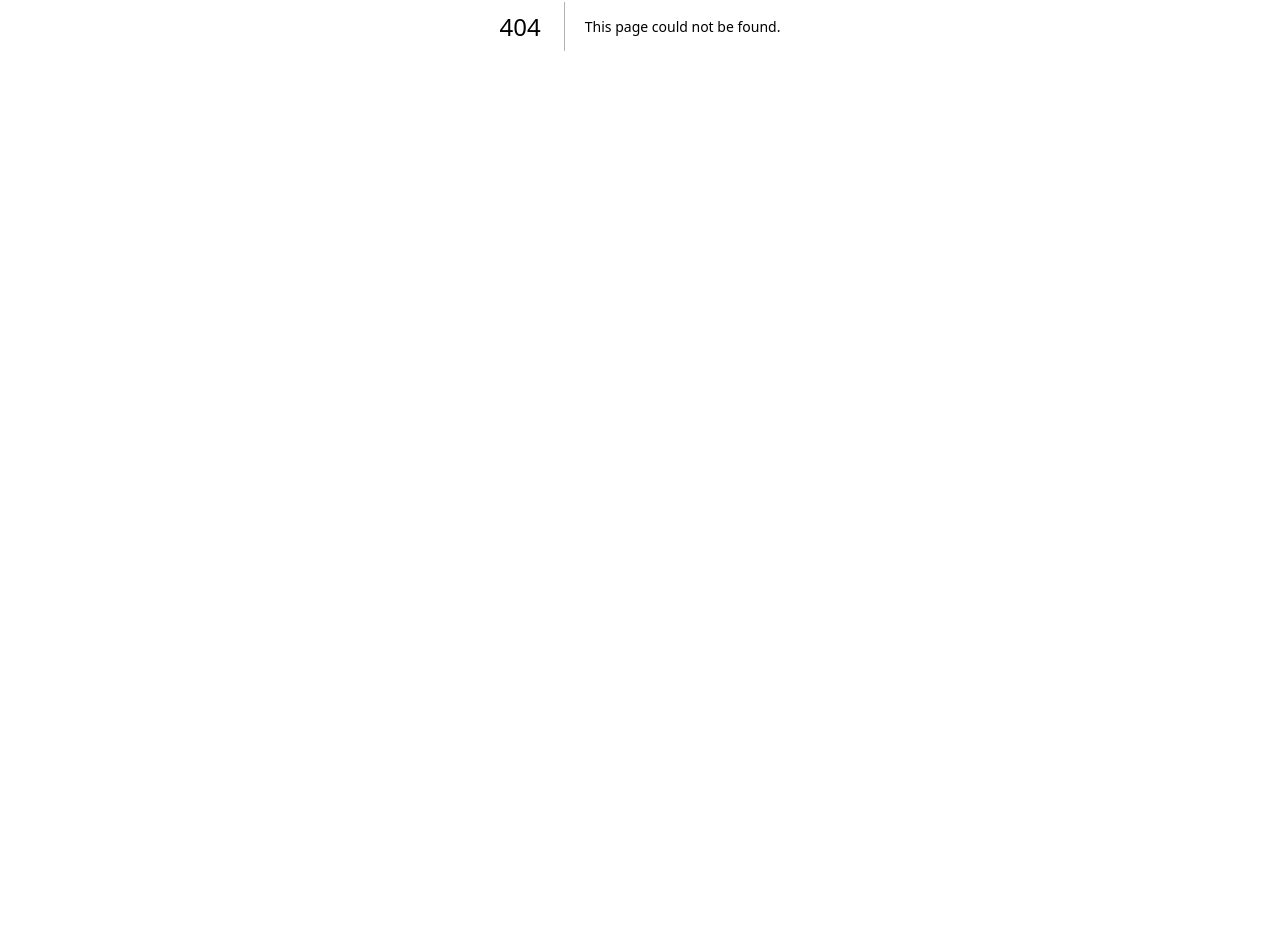
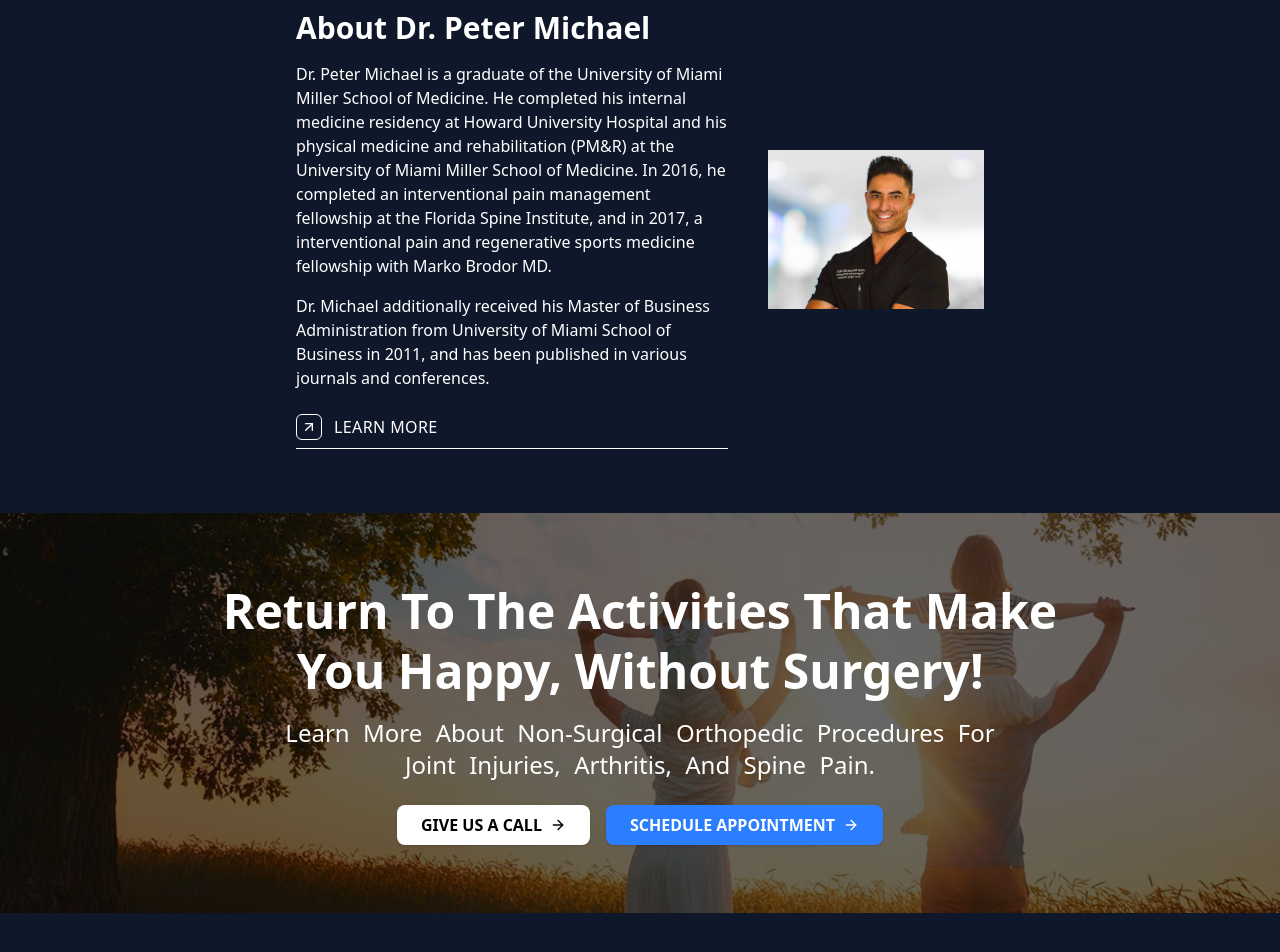
Before and after one commit to SlinkyCollins/Perform-Md, a Next.js app: page /thankyou in a window 1280 px wide. Before the commit this address had no page. Shown: the part 374-1326 px from the top of the page. Before the commit the page ends 800 px from the top, so only its background shows below. Built offline with nearby package versions, Linux system fonts and the light colour scheme.

Commit message:
feat(thank-you): completed the page

```diff
--- /dev/null
+++ b/src/app/thankyou/page.js
@@ -0,0 +1,87 @@
+import Footer from '@/components/Footer'
+import Navbar from '@/components/Navbar'
+import { ArrowRight, ArrowUpRight } from 'lucide-react'
+import Image from 'next/image'
+import React from 'react'
+
+const page = () => {
+    return (
+        <>
+            <Navbar />
+            <section className="text-center py-16 bg-[#1d293d] text-white px-4">
+                <h1 className="text-3xl md:text-4xl font-bold mb-2">Appointment Schedule!</h1>
+                <p className="text-lg md:text-xl">Someone From PerformMD Will Contact You Soon!</p>
+            </section>
+
+            <section className="bg-[#0f172b] px-4 md:px-12 lg:px-74 py-16 flex flex-col lg:flex-row items-center gap-10 max-w mx-auto">
+                <div className="lg:flex-[2]">
+                    <h2 className="text-2xl md:text-3xl font-semibold mb-4 text-white">About Dr. Peter Michael</h2>
+                    <p className="text-white mb-4">
+                        Dr. Peter Michael is a graduate of the University of Miami Miller School of Medicine. He completed his internal medicine residency at Howard University Hospital and his physical medicine and rehabilitation (PM&R) at the University of Miami Miller School of Medicine. In 2016, he completed an interventional pain management fellowship at the Florida Spine Institute, and in 2017, a interventional pain and regenerative sports medicine fellowship with Marko Brodor MD.
+                    </p>
+                    <p className="text-white mb-4">
+                        Dr. Michael additionally received his Master of Business Administration from University of Miami School of Business in 2011, and has been published in various journals and conferences.
+                    </p>
+
+                    <div className="mt-6 w-full">
+                        <div className="flex items-center gap-3">
+                            <div className="border border-white p-1 rounded-sm">
+                                <ArrowUpRight className="w-4 h-4 text-white" />
+                            </div>
+                            <span className="text-white font-medium uppercase tracking-wide">Learn More</span>
+                        </div>
+                        <div className="w-full h-[1px] bg-white mt-2" />
+                    </div>
+                </div>
+
+                <div className="lg:flex-1">
+                    <Image
+                        src="/doctor.png"
+                        alt="Dr Peter Michael"
+                        width={300}
+                        height={400}
+                        className="w-full max-w-xs mx-auto"
+                    />
+                </div>
+            </section>
+
+            <section className="relative h-auto md:h-[400px] text-white flex items-center justify-center px-4 py-16 md:py-0">
+                <Image
+                    src="/footerCtaImg.png"
+                    alt="Banner"
+                    fill
+                    className="object-cover"
+                />
+                <div className="absolute inset-0 bg-gradient-to-b from-black/60 to-black/60 z-0" />
+                <div className="relative z-10 text-center max-w-4xl">
+                    <h3 className="text-3xl md:text-5xl font-bold mb-4 leading-tight">
+                        Return To The Activities That Make <br className="hidden md:block" />
+                        You Happy, Without Surgery!
+                    </h3>
+                    <p
+                        className="mb-6 text-base md:text-2xl font-light capitalize"
+                        style={{ wordSpacing: "0.45rem" }}
+                    >
+                        Learn more about non-surgical orthopedic procedures for <br className="hidden md:block" />
+                        joint injuries, arthritis, and spine pain.
+                    </p>
+
+                    <div className="flex flex-col md:flex-row justify-center items-center gap-4">
+                        <button className="bg-white text-black font-semibold px-6 py-2 rounded-md flex items-center gap-2 shadow-sm hover:bg-gray-100 transition-colors duration-300">
+                            GIVE US A CALL
+                            <ArrowRight className="w-4 h-4" />
+                        </button>
+                        <button className="bg-blue-500 text-white font-semibold px-6 py-2 rounded-md flex items-center gap-2 shadow-sm hover:bg-blue-600 transition-colors duration-300">
+                            SCHEDULE APPOINTMENT
+                            <ArrowRight className="w-4 h-4" />
+                        </button>
+                    </div>
+                </div>
+            </section>
+
+            <Footer />
+        </>
+    )
+}
+
+export default page
```
